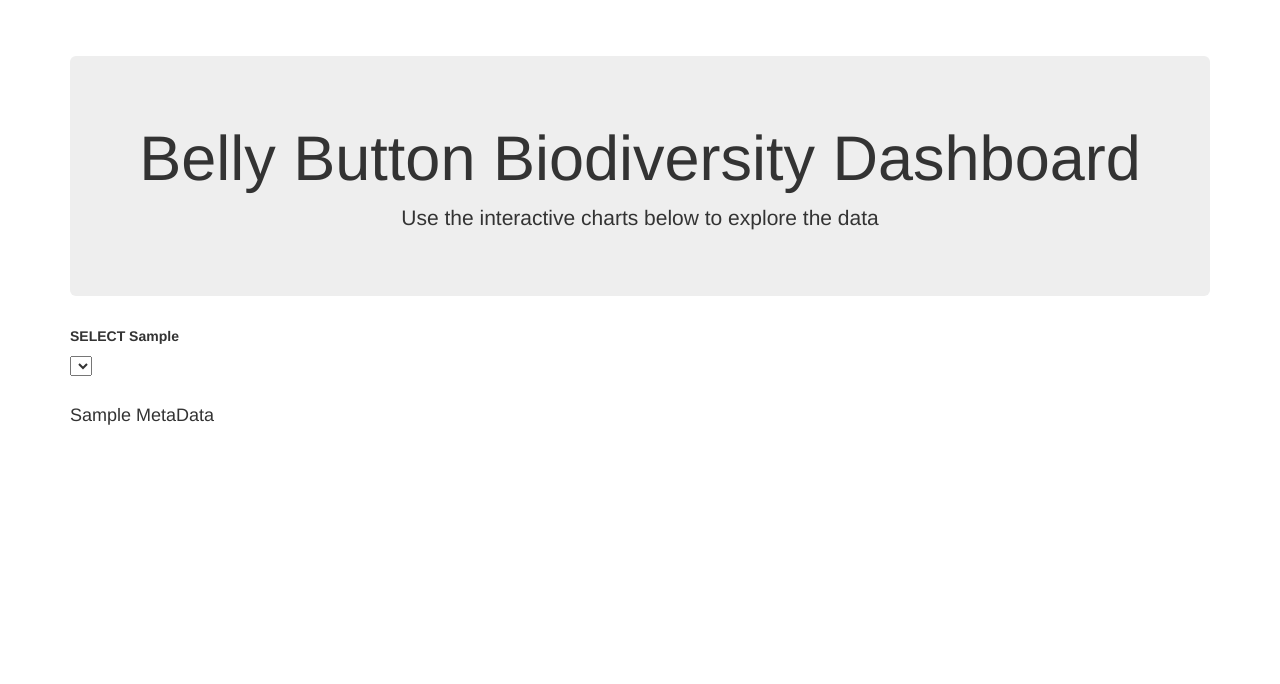
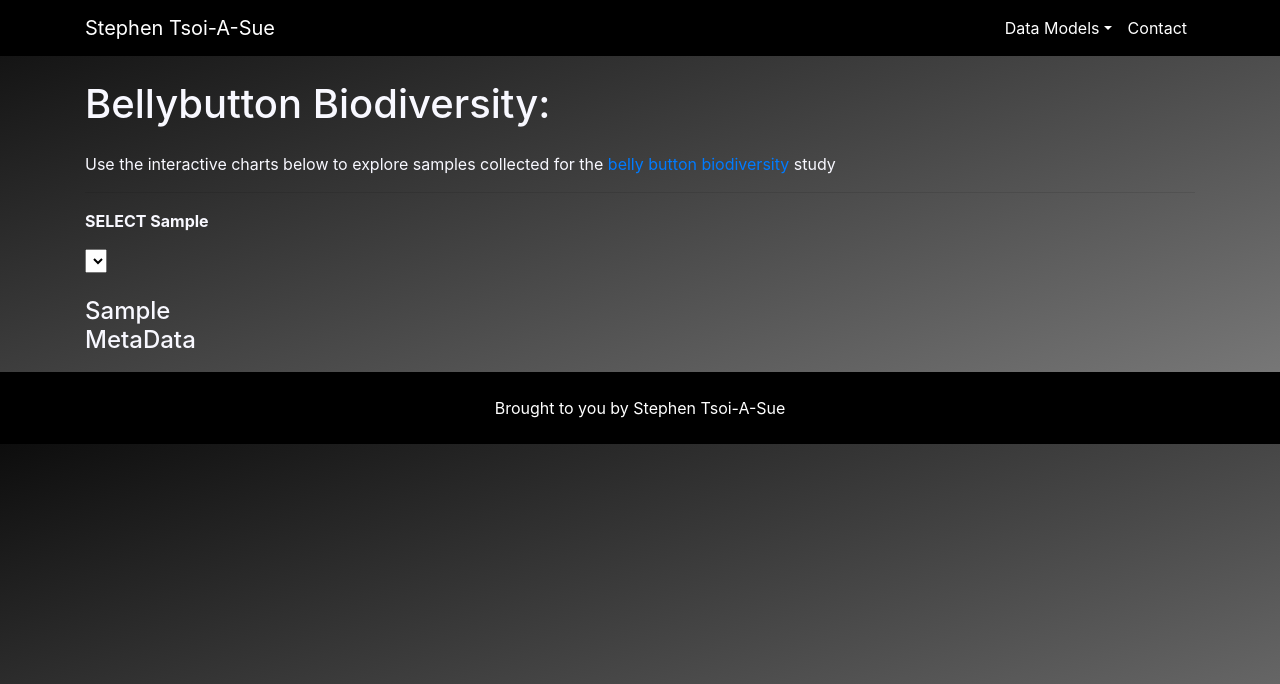
Before and after one commit to stsoiasue/Belly_Button_Diversity_Dashboard, a Flask app: page / in a window 1280 px wide. Shown: the top 684 px of the page. Run offline with Flask 2, Linux system fonts and the light colour scheme; lists and menus that the app fills with data are empty; some libraries are stand-ins or nearby versions.

Commit message:
edit html files

```diff
--- a/app/templates/index.html
+++ b/app/templates/index.html
@@ -1,9 +1,65 @@
-{% extends "layout.html" %}
-{% block content %}
+<!DOCTYPE html>
+<html lang="en">
+
+  <head>
+
+    <meta charset="utf-8">
+    <meta name="viewport" content="width=device-width, initial-scale=1, shrink-to-fit=no">
+    <meta name="description" content="">
+    <meta name="author" content="">
+
+    <title>BB Dashboard</title>
+
+    <!-- css references -->
+    <link href="{{ url_for('static', filename='css/bootstrap.min.css') }}" rel="stylesheet">
+    <link href="{{ url_for('static', filename='css/bootstrap-grid.css') }}" rel="stylesheet">
+    <link rel='stylesheet' href="{{ url_for('static', filename='css/style.css') }}">
+
+    <!-- js references -->
+    <script src="https://cdn.plot.ly/plotly-latest.min.js"></script>
+  </head>
+
+  <body class='background'>
+
+    <!-- Navigation Bar -->
+    <nav class="navbar navbar-expand-lg navbar-dark bg-head-foot fixed-top">
+      <div class="container">
+        <a class="navbar-brand" href="index.html">Stephen Tsoi-A-Sue</a>
+        <button class="navbar-toggler" type="button" data-toggle="collapse" data-target="#navbarResponsive" aria-controls="navbarResponsive" aria-expanded="false" aria-label="Toggle navigation">
+          <span class="navbar-toggler-icon"></span>
+        </button>
+        <div class="collapse navbar-collapse" id="navbarResponsive">
+          <ul class="navbar-nav ml-auto">
+
+            <li class="nav-item active navbar-right dropdown">
+                <a class="nav-link dropdown-toggle" id="dropdown03" data-toggle="dropdown" aria-haspopup="true" aria-expanded="false">Data Models</a>
+                <div class="dropdown-menu" aria-labelledby="dropdown03">
+                  <a class="dropdown-item" href="#">Belly Button Biodiversity Dashboard</a>
+                  <a class="dropdown-item" href="#">Lattitude Analysis</a>
+                  <a class="dropdown-item" href="#">Predicting MVP w/ Machine Learning</a>
+                  <a class="dropdown-item" href="#"></a>
+                </div>
+            </li>
+
+            <li class="nav-item active">
+              <a class="nav-link text" href="data.html">Contact</a>
+            </li>
+
+          </ul>
+        </div>
+      </div>
+    </nav>
+
+    <div class='container'>
+
+      <h1 class="my-4 text">Bellybutton Biodiversity:</h1>
+      <p class='text'>Use the interactive charts below to explore samples collected for the <a href='http://robdunnlab.com/projects/belly-button-biodiversity/' target="_blank">belly button biodiversity</a> study</p>
+      <hr>
+
       <div class='row'>
           <div class='col-md-2'>
             <div id='dropdownDiv'>
-                <p><strong>SELECT Sample</strong></p>
+                <p class='text'><strong>SELECT Sample</strong></p>
                 <select id='selDataset' onchange="optionChanged(this.value)"></select>
                 <br>
             </div>
@@ -11,7 +67,7 @@
             <br>
 
             <div id='metaContainer'>
-                <h4>Sample MetaData</h4>
+              <h4 class='text'>Sample MetaData</h4>
               <ul id='metadata' class="list"></ul>
             </div>
           </div>
@@ -31,5 +87,33 @@
           </div>
       </div>
 
+  </div>
+    <!-- Footer -->
+    <footer class="py-4 bg-head-foot">
+      <div class="container">
+        <p class="m-0 text-center text-white">Brought to you by Stephen Tsoi-A-Sue</p>
+      </div>
+      <!-- /.container -->
+    </footer>
+
+    <!-- Bootstrap core JavaScript -->
+    <script src="js/jquery.min.js"></script>
+    <script src="js/bootstrap.bundle.min.js"></script>
+    <!-- Bootstrap core JavaScript-->
+    <script src="vendor/jquery/jquery.min.js"></script>
+    <script src="vendor/bootstrap/js/bootstrap.bundle.min.js"></script>
+    <!-- Core plugin JavaScript-->
+    <script src="vendor/jquery-easing/jquery.easing.min.js"></script>
+    <!-- Page level plugin JavaScript-->
+    <script src="vendor/chart.js/Chart.min.js"></script>
+    <script src="vendor/datatables/jquery.dataTables.js"></script>
+    <script src="vendor/datatables/dataTables.bootstrap4.js"></script>
+    <!-- Custom scripts for all pages-->
+    <script src="js/sb-admin.min.js"></script>
+    <!-- Custom scripts for this page-->
+    <script src="js/sb-admin-datatables.min.js"></script>
+    <script src="js/sb-admin-charts.min.js"></script>
+
     <script src="{{ url_for('static', filename='js/app.js') }}"></script>
-{% endblock %}
+
+  </body>
--- a/app/templates/layout.html
+++ b/app/templates/layout.html
@@ -1,15 +1,55 @@
 <!DOCTYPE html>
 <html lang="en">
-<head>
-    <meta charset="UTF-8">
-    <meta name="viewport" content="width=device-width, initial-scale=1.0">
-    <meta http-equiv="X-UA-Compatible" content="ie=edge">
-    <title>BBB</title>
-    <link rel="stylesheet" href="https://maxcdn.bootstrapcdn.com/bootstrap/3.3.7/css/bootstrap.min.css" integrity="sha384-BVYiiSIFeK1dGmJRAkycuHAHRg32OmUcww7on3RYdg4Va+PmSTsz/K68vbdEjh4u" crossorigin="anonymous">
+
+  <head>
+
+    <meta charset="utf-8">
+    <meta name="viewport" content="width=device-width, initial-scale=1, shrink-to-fit=no">
+    <meta name="description" content="">
+    <meta name="author" content="">
+
+    <title>BB Dashboard</title>
+
+    <!-- css references -->
+    <link href="{{ url_for('static', filename='css/bootstrap.min.css') }}" rel="stylesheet">
+    <link href="{{ url_for('static', filename='css/bootstrap-grid.css') }}" rel="stylesheet">
     <link rel='stylesheet' href="{{ url_for('static', filename='css/style.css') }}">
+
+    <!-- js references -->
     <script src="https://cdn.plot.ly/plotly-latest.min.js"></script>
-</head>
-<body>
+  </head>
+
+  <body class='background'>
+
+    <!-- Navigation Bar -->
+    <nav class="navbar navbar-expand-lg navbar-dark bg-head-foot fixed-top">
+      <div class="container">
+        <a class="navbar-brand" href="index.html">Stephen Tsoi-A-Sue</a>
+        <button class="navbar-toggler" type="button" data-toggle="collapse" data-target="#navbarResponsive" aria-controls="navbarResponsive" aria-expanded="false" aria-label="Toggle navigation">
+          <span class="navbar-toggler-icon"></span>
+        </button>
+        <div class="collapse navbar-collapse" id="navbarResponsive">
+          <ul class="navbar-nav ml-auto">
+
+            <li class="nav-item active navbar-right dropdown">
+                <a class="nav-link dropdown-toggle" id="dropdown03" data-toggle="dropdown" aria-haspopup="true" aria-expanded="false">Data Models</a>
+                <div class="dropdown-menu" aria-labelledby="dropdown03">
+                  <a class="dropdown-item" href="#">Belly Button Biodiversity Dashboard</a>
+                  <a class="dropdown-item" href="#">Lattitude Analysis</a>
+                  <a class="dropdown-item" href="#">Predicting MVP w/ Machine Learning</a>
+                  <a class="dropdown-item" href="#"></a>
+                </div>
+            </li>
+
+            <li class="nav-item active">
+              <a class="nav-link text" href="data.html">Contact</a>
+            </li>
+
+          </ul>
+        </div>
+      </div>
+    </nav>
+
     <div class='container'>
         <div class="jumbotron text-center">
             <h1>Belly Button Biodiversity Dashboard</h1>
@@ -21,5 +61,19 @@
         {% block content %}
         {% endblock %}
     </div>
-</body>
+
+    <!-- Footer -->
+    <footer class="py-4 bg-head-foot">
+      <div class="container">
+        <p class="m-0 text-center text-white">Brought to you by Stephen Tsoi-A-Sue</p>
+      </div>
+      <!-- /.container -->
+    </footer>
+
+    <!-- Bootstrap core JavaScript -->
+    <script src="js/jquery.min.js"></script>
+    <script src="js/bootstrap.bundle.min.js"></script>
+
+  </body>
+
 </html>
```
Lines whose indentation alone changed are shown as unchanged.
